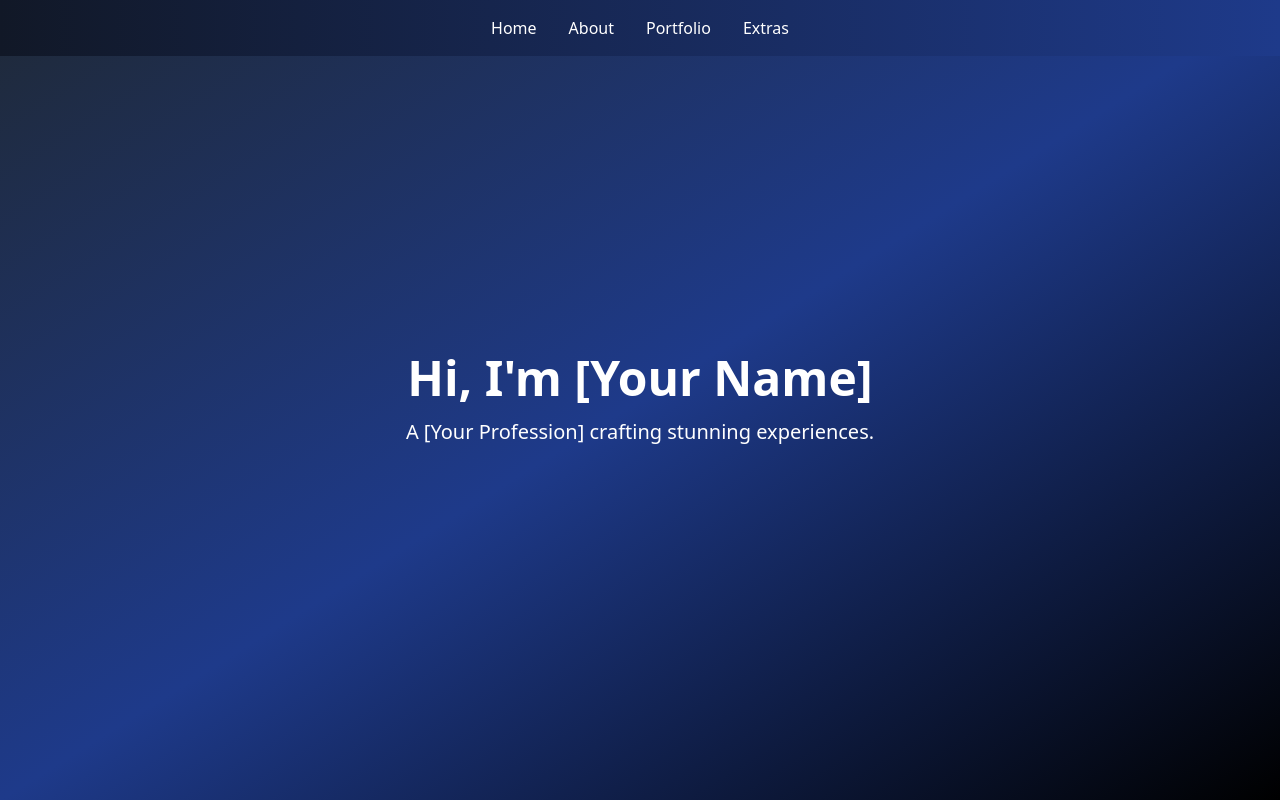
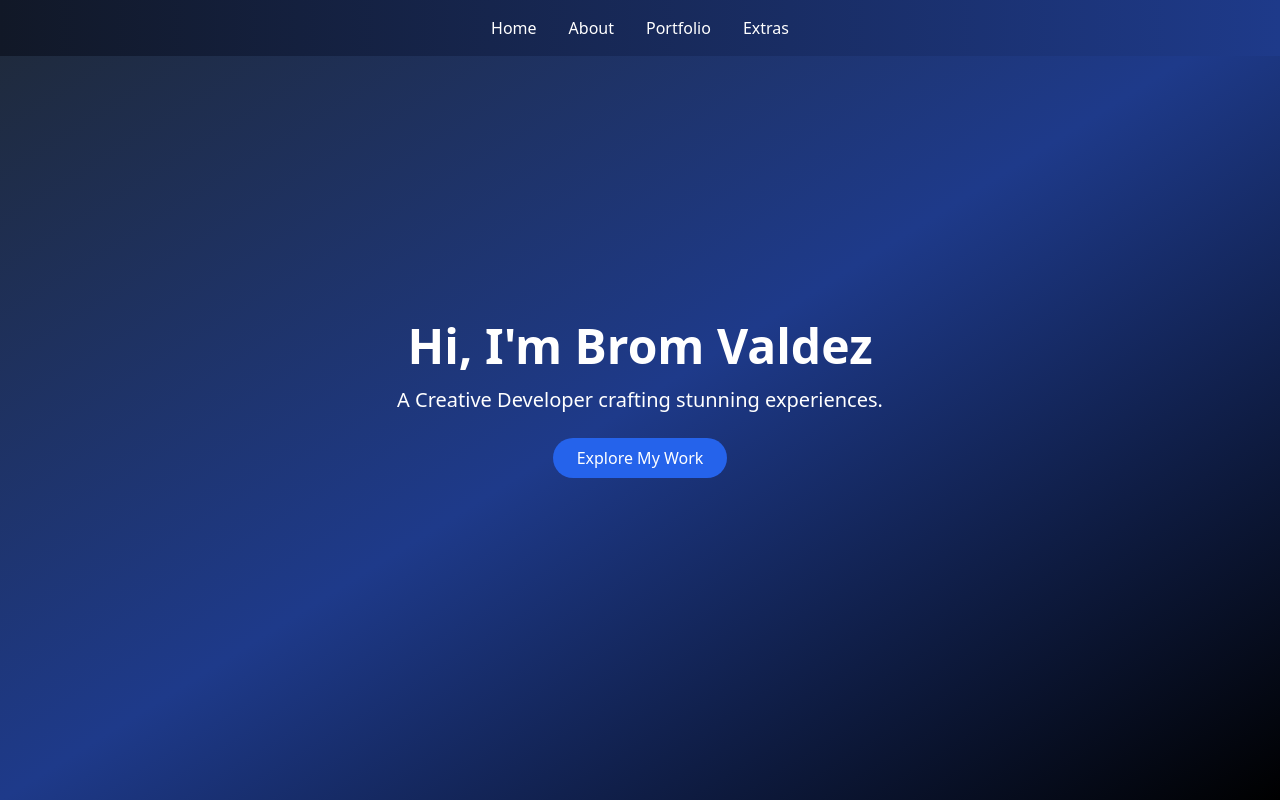
Before and after one commit to Somshubhro07/Portfolio, a React (Vite) app: page / in a window 1280 px wide. Built offline with nearby package versions, Linux system fonts and the light colour scheme.

Commit message:
Personalized Home page

```diff
--- a/src/pages/Home.jsx
+++ b/src/pages/Home.jsx
@@ -9,8 +9,14 @@ const Home = () => {
         transition={{ duration: 1 }}
         className="text-center"
       >
-        <h1 className="text-5xl font-bold mb-4">Hi, I'm [Your Name]</h1>
-        <p className="text-xl">A [Your Profession] crafting stunning experiences.</p>
+        <h1 className="text-5xl font-bold mb-4">Hi, I'm Brom Valdez</h1>
+        <p className="text-xl">A Creative Developer crafting stunning experiences.</p>
+        <motion.button
+          whileHover={{ scale: 1.05 }}
+          className="mt-6 px-6 py-2 bg-blue-600 rounded-full hover:bg-blue-700 transition"
+        >
+          Explore My Work
+        </motion.button>
       </motion.div>
     </section>
   );
```
